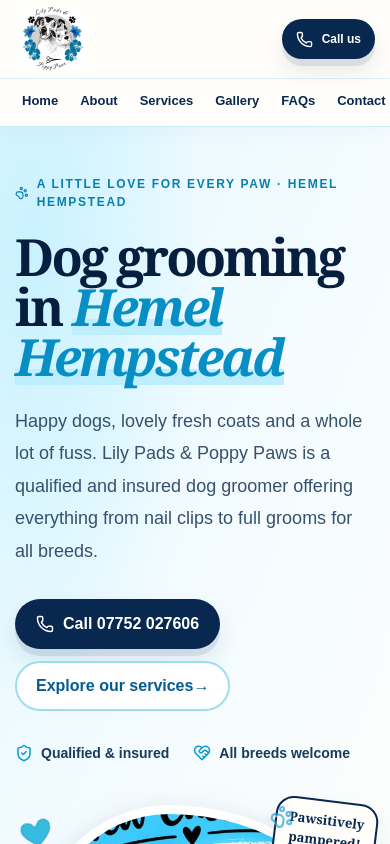
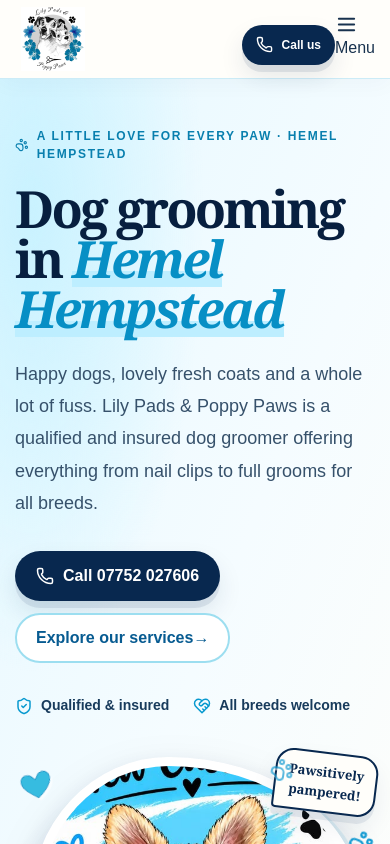
Before and after one commit to steveohozzy/lily-pads-poppy-paws, a Next.js app: page / in a window 390 px wide. Shown: the top 844 px of the page. Built offline with nearby package versions, Linux system fonts and the light colour scheme; what @storyblok/react would draw is missing.

Commit message:
Add polished responsive mobile navigation and scroll-aware header

```diff
--- a/src/components/SiteHeader.tsx
+++ b/src/components/SiteHeader.tsx
@@ -1,6 +1,9 @@
+"use client";
+
+import { useEffect, useState } from "react";
 import Image from "next/image";
 import Link from "next/link";
-import { Phone } from "lucide-react";
+import { Menu, Phone, X, ChevronRight } from "lucide-react";
 import { business } from "@/lib/business";
 
 type NavItem = { _uid?: string; label?: string; href?: string };
@@ -15,7 +18,7 @@ type SiteSettings = {
   navigation?: NavItem[];
 };
 
-const defaultLinks = [
+const defaultLinks: [string, string][] = [
   ["Home", "/"],
   ["About", "/about"],
   ["Services", "/services"],
@@ -25,30 +28,114 @@ const defaultLinks = [
 ];
 
 export default function SiteHeader({ settings }: { settings?: SiteSettings | null }) {
-  const links = settings?.navigation?.length
+  const [menuOpen, setMenuOpen] = useState(false);
+  const [hidden, setHidden] = useState(false);
+  const links: [string, string][] = settings?.navigation?.length
     ? settings.navigation.filter((item) => item.label && item.href).map((item) => [item.label as string, item.href as string])
     : defaultLinks;
   const logoSrc = settings?.logo?.filename || settings?.logo_url || "/images/2.jpeg";
   const logoAlt = settings?.logo?.alt || settings?.logo_alt || `${settings?.brand_name || business.name} logo`;
   const brandName = settings?.brand_name || business.name;
   const phone = settings?.phone_link || `tel:${business.telephone}`;
-  const phoneDisplay = settings?.phone_display || business.telephoneDisplay;
+
+  useEffect(() => {
+    let previousY = window.scrollY;
+    let ticking = false;
+
+    const updateHeader = () => {
+      const currentY = window.scrollY;
+      const difference = currentY - previousY;
+
+      if (menuOpen || currentY < 100) {
+        setHidden(false);
+      } else if (difference > 7 && currentY > 150) {
+        setHidden(true);
+      } else if (difference < -7) {
+        setHidden(false);
+      }
+
+      previousY = currentY;
+      ticking = false;
+    };
+
+    const onScroll = () => {
+      if (!ticking) {
+        window.requestAnimationFrame(updateHeader);
+        ticking = true;
+      }
+    };
+
+    window.addEventListener("scroll", onScroll, { passive: true });
+    return () => window.removeEventListener("scroll", onScroll);
+  }, [menuOpen]);
+
+  useEffect(() => {
+    if (!menuOpen) return;
+    const onKeyDown = (event: KeyboardEvent) => {
+      if (event.key === "Escape") setMenuOpen(false);
+    };
+    document.addEventListener("keydown", onKeyDown);
+    document.body.style.overflow = "hidden";
+    return () => {
+      document.removeEventListener("keydown", onKeyDown);
+      document.body.style.overflow = "";
+    };
+  }, [menuOpen]);
+
+  const closeMenu = () => setMenuOpen(false);
 
   return (
-    <header className="site-header">
+    <header className={`site-header${hidden && !menuOpen ? " site-header-hidden" : ""}`}>
       <div className="container-shell header-inner">
-        <Link href="/" className="brand-lockup" aria-label={`${brandName} — dog grooming in Hemel Hempstead`}>
-          <Image src={logoSrc} alt={logoAlt} width={72} height={72} className="brand-logo-image" />
+        <Link href="/" className="brand-lockup" aria-label={`${brandName} — dog grooming in Hemel Hempstead`} onClick={closeMenu}>
+          <Image src={logoSrc} alt={logoAlt} width={72} height={72} className="brand-logo-image" priority />
           <span className="brand-name">{brandName.includes("&") ? <>{brandName.split("&")[0].trim()} <span>&</span><br/>{brandName.split("&").slice(1).join("&").trim()}</> : brandName}</span>
         </Link>
+
         <nav className="desktop-nav" aria-label="Main navigation">
           {links.map(([label, href]) => <Link key={href} href={href} className="nav-link">{label}</Link>)}
         </nav>
-        <a className="header-call" href={phone}><Phone size={17} /> <span>{settings?.header_call_text || "Call us"}</span></a>
+
+        <div className="header-actions">
+          <a className="header-call" href={phone} aria-label={settings?.header_call_text || "Call Lily Pads & Poppy Paws"}>
+            <Phone size={17} /> <span>{settings?.header_call_text || "Call us"}</span>
+          </a>
+          <button
+            type="button"
+            className="mobile-menu-toggle"
+            aria-label={menuOpen ? "Close navigation menu" : "Open navigation menu"}
+            aria-expanded={menuOpen}
+            aria-controls="mobile-menu-panel"
+            onClick={() => setMenuOpen((open) => !open)}
+          >
+            {menuOpen ? <X size={23} /> : <Menu size={23} />}
+            <span>{menuOpen ? "Close" : "Menu"}</span>
+          </button>
+        </div>
       </div>
-      <nav className="mobile-nav" aria-label="Mobile navigation">
-        {links.map(([label, href]) => <Link key={href} href={href}>{label}</Link>)}
-      </nav>
+
+      {menuOpen && (
+        <div className="mobile-menu-layer">
+          <button className="mobile-menu-backdrop" type="button" aria-label="Close navigation menu" onClick={closeMenu} />
+          <nav id="mobile-menu-panel" className="mobile-menu-panel" aria-label="Mobile navigation">
+            <div className="mobile-menu-heading">
+              <span>Where would you like to go?</span>
+              <span className="mobile-menu-paw" aria-hidden="true">🐾</span>
+            </div>
+            {links.map(([label, href], index) => (
+              <Link key={href} href={href} className="mobile-menu-link" onClick={closeMenu}>
+                <span className="mobile-menu-number">0{index + 1}</span>
+                <span>{label}</span>
+                <ChevronRight size={19} aria-hidden="true" />
+              </Link>
+            ))}
+            <a className="mobile-menu-call" href={phone} onClick={closeMenu}>
+              <Phone size={18} /> {settings?.header_call_text || "Give us a call"}
+            </a>
+            <p className="mobile-menu-footnote">A little love for every paw.</p>
+          </nav>
+        </div>
+      )}
     </header>
   );
 }
```
